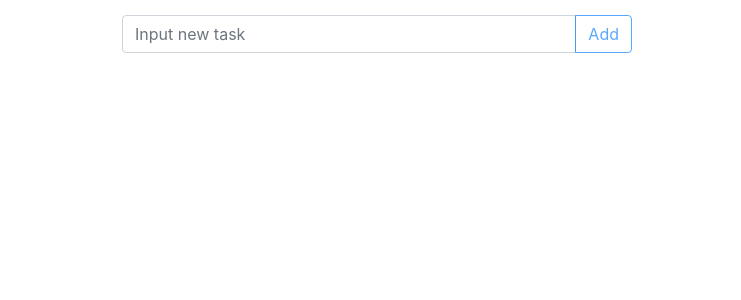
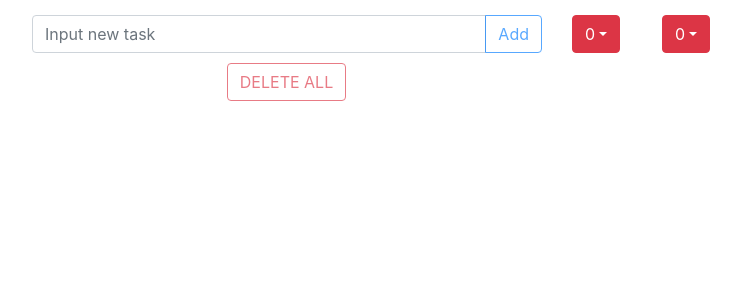
Before and after one commit to KarenChilingaryan/react_home_my_app, a React (Create React App) app: page / in a window 1280 px wide. Shown: the top 300 px of the page, without its empty margins (263-1004 px from the left). Built offline with nearby package versions, Linux system fonts and the light colour scheme.

Commit message:
delete any task from ToDo component

```diff
--- a/src/components/ToDo/ToDo.js
+++ b/src/components/ToDo/ToDo.js
@@ -2,14 +2,16 @@ import React, { Component } from 'react';
 import Task from '../task/Task';
 import idGenerator from '../../helpers/idGenerator';
 import styles from './todoStyle.module.css'
-import {Container, Row, Col, InputGroup, FormControl, Button, Card} from "react-bootstrap";
+import {Container, Row, Col, InputGroup, FormControl, Button, Dropdown, SplitButton,DropdownButton} from "react-bootstrap";
 class ToDo extends Component {
     state = {
         tasks: [],
         inputValue: '',
         updateTaskId: '',
         updateInput: '',
-        checkboxFlag: false
+        checkboxFlag: false,
+        firstDrop: 0,
+        lastDrop: 0,
     };
 
 
@@ -123,15 +125,54 @@ class ToDo extends Component {
         newTasks = newTasks.filter((m) => m.checked === false);
         this.setState({
             tasks: newTasks,
-            checkboxFlag: false
+            checkboxFlag: false,
+            firstDrop: 0,
+            lastDrop: 0
         })
     };
 
+    firstDropdown = (key) => {
+        this.dropChecked(key,'first')
+        this.setState({
+            firstDrop: key
+        })
+    }
+    lastDropdown = (key) => {
+        this.foo(key,'last')
+        this.setState({
+            lastDrop: key
+        })
+    }
+
+    dropChecked = (key, sort) => {
+        const newTasks = [...this.state.tasks];
+        let param;
+        if (sort === 'first'){
+            param = this.state.lastDrop
+        } else {
+            param = this.state.firstDrop
+        }
+        const array = [param-1,key-1].sort();
+        if (param>0 && key>0){
+            for (let i=0; i<newTasks.length; i++){
+                for (let j = array[0]; j<=array[1]; j++){
+                    if (i === j){
+                        newTasks[i].checked = true;
+                        break;
+                    }else {
+                        newTasks[i].checked = false;
+                    }
+                }
+            }
+        }
+    }
 
     render() {
         const inputValue = this.state.inputValue;
         const updateInput = this.state.updateInput;
         const checkboxFlag = this.state.checkboxFlag;
+        const firstDrop = this.state.firstDrop;
+        const lastDrop = this.state.lastDrop;
         const tasks = this.state.tasks.map((task, i)=>{
             return (
                 <Col key={i} xs={12} sm={6} md={4} lg={3} xl={2}>
@@ -153,7 +194,7 @@ class ToDo extends Component {
             <div className={styles.todo}>
                 <Container>
                     <Row className='justify-content-center'>
-                        <Col sm={10} xs={12} md={8} lg={6}>
+                        <Col sm={8} xs={8} md={8} lg={6}>
                             <InputGroup className={styles.input}>
                                 <FormControl
                                     placeholder="Input new task"
@@ -168,14 +209,69 @@ class ToDo extends Component {
                                             onClick={this.addTask}
                                             disabled={!inputValue.trim()}
                                     >Add</Button>
-                                    {
-                                        checkboxFlag ?
-                                        <Button variant="outline-danger"
-                                                onClick={this.deleteAll}
-                                        >DELETE ALL</Button> : ''
-                                    }
                                 </InputGroup.Append>
                             </InputGroup>
+                            <InputGroup.Append>
+                                 <Button className={styles.deleteAll}
+                                         variant="outline-danger"
+                                         onClick={this.deleteAll}
+                                         disabled={(!lastDrop || !firstDrop) && !checkboxFlag}
+                                 >DELETE ALL</Button>
+                            </InputGroup.Append>
+                        </Col>
+                        <Col sm={1} xs={1}>
+                            <DropdownButton
+                                key="first"
+                                id={`dropdown-variants-danger`}
+                                variant="danger"
+                                title={firstDrop}
+                            >
+                                <div className={styles.dropdown}>
+                                    <Dropdown.Item key={0}
+                                                   className={`${firstDrop === 0 ? styles.selectedDrop: ''}`}
+                                                   onClick={()=>{
+                                                       this.firstDropdown(0)
+                                                   }}>0</Dropdown.Item>
+                                    {
+                                        tasks.map((task, index) => {
+                                            return (
+                                                <Dropdown.Item key={index + 1}
+                                                               className={`${firstDrop === index+1 ? styles.selectedDrop: ''}`}
+                                                               onClick={()=>{
+                                                    this.firstDropdown(index + 1)
+                                                }}>{index + 1}</Dropdown.Item>
+                                            )
+                                        })
+                                    }
+                                </div>
+                            </DropdownButton>
+                        </Col>
+                        <Col sm={1} xs={1}>
+                            <DropdownButton
+                                key="second"
+                                id={`dropdown-variants-danger`}
+                                variant="danger"
+                                title={lastDrop}
+                            >
+                                <div className={styles.dropdown}>
+                                    <Dropdown.Item key={0}
+                                                   className={`${firstDrop === 0 ? styles.selectedDrop: ''}`}
+                                                   onClick={()=>{
+                                                       this.lastDropdown(0)
+                                                   }}>0</Dropdown.Item>
+                                    {
+                                        tasks.map((task, index) => {
+                                            return (
+                                                <Dropdown.Item key={index + 1}
+                                                               className={`${lastDrop === index+1 ? styles.selectedDrop: ''}`}
+                                                               onClick={()=>{
+                                                    this.lastDropdown(index + 1)
+                                                }}>{index + 1}</Dropdown.Item>
+                                            )
+                                        })
+                                    }
+                                </div>
+                            </DropdownButton>
                         </Col>
                     </Row>
                     <Row>
--- a/src/components/ToDo/todoStyle.module.css
+++ b/src/components/ToDo/todoStyle.module.css
@@ -4,3 +4,14 @@
 .input{
     margin-bottom: 10px;
 }
+.deleteAll{
+    margin: 0 auto;
+}
+.dropdown{
+    max-height: 200px;
+    overflow: scroll;
+}
+.selectedDrop{
+    background-color: #007bff;
+    color: white;
+}
--- a/src/components/task/Task.js
+++ b/src/components/task/Task.js
@@ -1,6 +1,6 @@
 import React, {Component} from 'react';
 import styles from './taskStyle.module.css';
-import {Button, Card, Col, FormControl, InputGroup} from "react-bootstrap";
+import {Button, Card, FormControl, InputGroup} from "react-bootstrap";
 import {faEdit, faPen, faTrash, faWindowClose} from "@fortawesome/free-solid-svg-icons";
 
 import {FontAwesomeIcon} from "@fortawesome/react-fontawesome";
```
